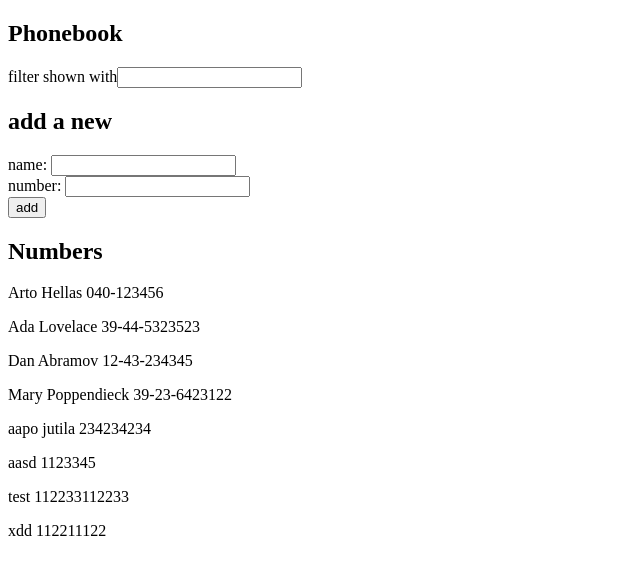
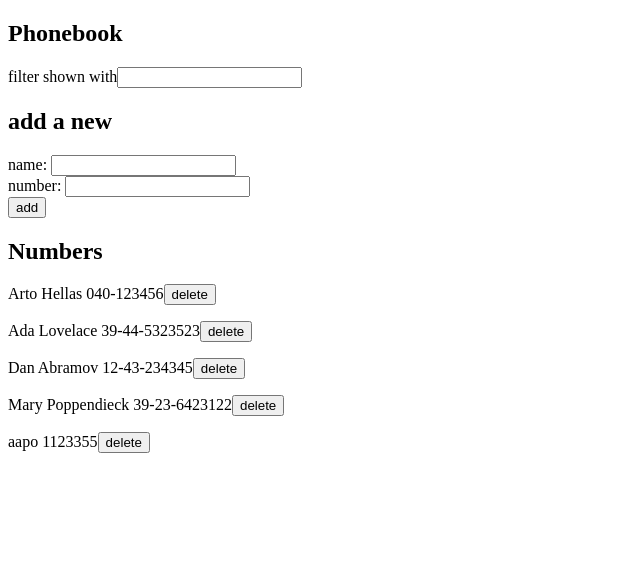
Before and after one commit to ajuti/fs-part-2, a React (Vite) app in the folder puhelinluettelo/: page / in a window 1280 px wide. Shown: the top 574 px of the page, without its empty margins (0-640 px from the left). Built offline with nearby package versions, Linux system fonts and the light colour scheme; data requests are answered from the project's data file.

Commit message:
puhelinluettelo step8-10

```diff
--- a/puhelinluettelo/db.json
+++ b/puhelinluettelo/db.json
@@ -21,24 +21,9 @@
       "id": "4"
     },
     {
-      "id": "1867",
-      "name": "aapo jutila",
-      "number": "234234234"
-    },
-    {
-      "id": "d043",
-      "name": "aasd",
-      "number": "1123345"
-    },
-    {
-      "id": "949c",
-      "name": "test",
-      "number": "112233112233"
-    },
-    {
-      "id": "6466",
-      "name": "xdd",
-      "number": "112211122"
+      "id": "2309",
+      "name": "aapo",
+      "number": "1123355"
     }
   ]
 }
--- a/puhelinluettelo/src/App.jsx
+++ b/puhelinluettelo/src/App.jsx
@@ -3,7 +3,6 @@ import Header from './components/Header'
 import FilterComp from './components/FilterComp'
 import NewContact from './components/NewContact'
 import Persons from './components/Persons'
-import axios from 'axios'
 import personService from "./services/persons.js"
 
 const App = () => {
@@ -24,10 +23,25 @@ const App = () => {
 
   useEffect(jsonHook, []) // executes after each render
 
-  const addName = (event) => {
+  const handleUpdateNum = () => {
+    const existingPerson = [...persons].find(x => x.name === newName)
+    const modifiedPerson = {...existingPerson, number: newNum}
+    personService
+      .update(modifiedPerson)
+      .then(updatedGuy => {
+        console.log(`updating state`)
+        setPersons(persons.map(person => person.id !== updatedGuy.id ? person : updatedGuy))
+      })
+  }
+
+  const handleAddName = (event) => {
     event.preventDefault()
     if (persons.map(x => x.name).includes(newName)) {
-      alert(`${newName} is already added to the phonebook`)
+      if (window.confirm(`${newName} is already added to the phonebook. Replace the old number with a new one?`)) {
+        handleUpdateNum()
+      } else {
+        console.log("New number was not updated")
+      }
       return
     }
     if (persons.map(x => x.number).includes(newNum)) {
@@ -50,6 +64,7 @@ const App = () => {
     setNewNum("")
   }
 
+
   return (
     <div>
       <Header title={"Phonebook"} />
@@ -60,9 +75,9 @@ const App = () => {
         setNewName={setNewName}
         newNum={newNum}
         setNewNum={setNewNum}
-        addName={addName} />
+        addName={handleAddName} />
       <Header title={"Numbers"} />
-      <Persons persons={persons} filter={filter} />
+      <Persons persons={persons} filter={filter} setPersons={setPersons} />
     </div>
   )
 
--- a/puhelinluettelo/src/components/Persons.jsx
+++ b/puhelinluettelo/src/components/Persons.jsx
@@ -1,8 +1,29 @@
-const Persons = ({ persons, filter }) =>  {
+import personService from "../services/persons.js"
+
+const Persons = ({ persons, filter, setPersons }) =>  {
+  const handleDestroyName = ({name, id}) => {
+    if (window.confirm(`Delete ${name}?`)) {
+      personService
+        .destroy(id)
+        .then(deleted => {
+          const newList = [...persons].filter(x => x.id !== deleted.id)
+          setPersons(newList)
+        })
+        .catch(error => {
+          console.log(`sumthng fcked up: ${error}`)
+        })
+    } else {
+      console.log("User didn't want to delete the contact")
+    }
+  }
+
   return (
     <>
       {persons.filter(x => x.name.includes(filter)).map(obj =>
-        <p key={obj.name}>{obj.name} {obj.number}</p>
+        <p key={obj.name}>
+          {obj.name} {obj.number}
+          <button onClick={() => handleDestroyName(obj)}>delete</button>
+        </p>
       )}
     </>
   )
--- a/puhelinluettelo/src/services/persons.js
+++ b/puhelinluettelo/src/services/persons.js
@@ -15,7 +15,25 @@ const getAll = () => {
   })
 }
 
+const destroy = (id) => {
+  const req = axios.delete(`${baseUrl}/${id}`)
+  return req.then(response => {
+    console.log(`deleted contact with with ${id}`)
+    return response.data
+  })
+}
+
+const update = (modifiedPerson) => {
+  const req = axios.put(`${baseUrl}/${modifiedPerson.id}`, modifiedPerson)
+  return req.then(response => {
+    console.log(`updated contact with ${response.data}`)
+    return response.data
+  })
+}
+
 export default {
   getAll: getAll,
   create: create,
+  destroy: destroy,
+  update: update,
 }
```
